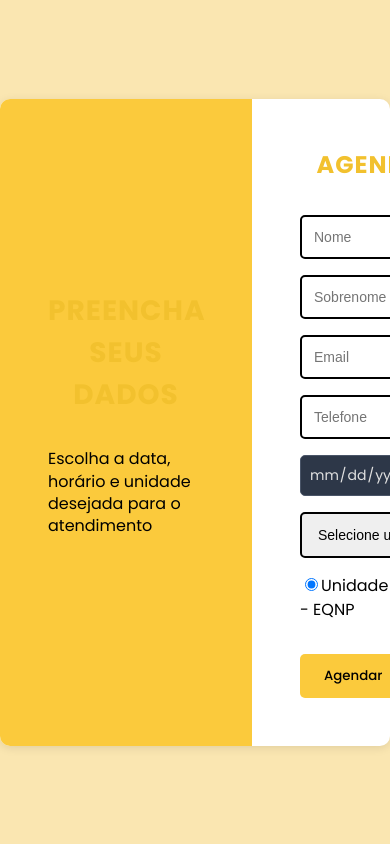
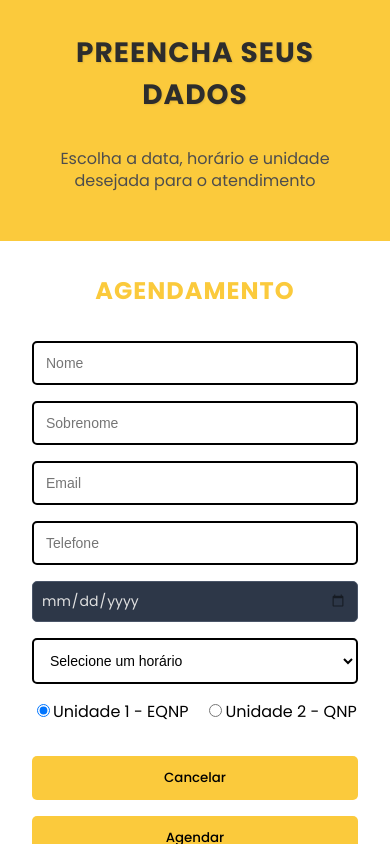
Before and after one commit to Trindaddy/Project_Vibers-Barbearia, a React (Vite) app in the folder Vibers_Barbearia/frontend/agendamento-vibers/: page /agendamento in a window 390 px wide. Built offline with nearby package versions, Linux system fonts and the light colour scheme.

Commit message:
Otimização e Responsividade

```diff
--- a/Vibers_Barbearia/frontend/agendamento-vibers/src/pages/AdminPainel/AdminPainel.module.css
+++ b/Vibers_Barbearia/frontend/agendamento-vibers/src/pages/AdminPainel/AdminPainel.module.css
@@ -4,6 +4,7 @@
   min-height: 100vh;
   padding: 2rem;
   text-align: center;
+  box-sizing: border-box;
 }
 
 .title {
@@ -18,7 +19,7 @@
 
 .cardContainer {
   display: flex;
-  flex-wrap: wrap; /* permite que eles se ajustem em telas menores */
+  flex-wrap: wrap;
   flex-direction: row;
   justify-content: center;
   gap: 1.5rem;
@@ -36,6 +37,7 @@
   display: flex;
   flex-direction: column;
   justify-content: space-between;
+  cursor: pointer;
 }
 
 .icon {
@@ -68,3 +70,13 @@
 .button:hover {
   background-color: #dbae27;
 }
+
+/* --- SEÇÃO DE RESPONSIVIDADE --- */
+@media (max-width: 768px) {
+  .container {
+    padding: 1.5rem;
+  }
+  .title {
+    font-size: 2rem;
+  }
+}
--- a/Vibers_Barbearia/frontend/agendamento-vibers/src/pages/AdminPainel/Configuracoes.module.css
+++ b/Vibers_Barbearia/frontend/agendamento-vibers/src/pages/AdminPainel/Configuracoes.module.css
@@ -2,10 +2,11 @@
 .container {
   background-color: #121212;
   color: #e0e0e0;
-  height: 100vh; /* Define uma altura fixa para a página inteira */
+  height: 100vh;
   display: flex;
   flex-direction: column;
-  overflow: hidden; /* Impede que a página inteira role */
+  overflow: hidden;
+  box-sizing: border-box;
 }
 
 .header {
@@ -13,13 +14,13 @@
   align-items: center;
   justify-content: center;
   position: relative;
-  padding: 2rem 2rem 0 2rem; /* Ajustado o padding */
+  padding: 2rem 2rem 0 2rem;
   margin-bottom: 2rem;
 }
 
 .botaoVoltar {
   position: absolute;
-  left: 2rem; /* Ajustado para alinhar com o padding */
+  left: 2rem;
   background: #2a2a2a;
   border: 1px solid #333;
   font-size: 1rem;
@@ -44,10 +45,10 @@
 }
 
 .content {
-  flex-grow: 1; /* Faz esta área ocupar todo o espaço vertical disponível */
-  overflow-y: auto; /* Adiciona a barra de rolagem vertical quando necessário */
-  padding: 0 2rem; /* Adiciona padding lateral */
-  max-width: 840px; /* Aumentado um pouco para incluir o padding */
+  flex-grow: 1;
+  overflow-y: auto;
+  padding: 0 2rem;
+  max-width: 840px;
   width: 100%;
   margin: 0 auto;
   box-sizing: border-box;
@@ -58,7 +59,7 @@
   padding: 1.5rem 2rem;
   border-radius: 8px;
   border: 1px solid #333;
-  margin-bottom: 1.5rem; /* Adicionado para espaçar os cards */
+  margin-bottom: 1.5rem;
 }
 
 .card h3 {
@@ -107,11 +108,11 @@ input[type="time"], input[type="date"], textarea {
   padding: 0.5rem;
   border-radius: 5px;
   font-family: inherit;
+  width: 100%;
+  box-sizing: border-box;
 }
 
 textarea {
-  width: 100%;
-  box-sizing: border-box;
   resize: vertical;
 }
 
@@ -162,7 +163,7 @@ textarea {
 .footer {
   display: flex;
   justify-content: center;
-  padding: 2rem; /* Adicionado padding para espaçamento */
+  padding: 2rem;
   background-color: #121212;
 }
 
@@ -182,22 +183,32 @@ textarea {
   background-color: #dbae27;
 }
 
-/* --- ESTILOS DA BARRA DE ROLAGEM --- */
 .content::-webkit-scrollbar {
-  width: 8px; /* Largura da barra de rolagem */
+  width: 8px;
 }
 
 .content::-webkit-scrollbar-track {
-  background: #1e1e1e; /* Fundo da trilha */
+  background: #1e1e1e;
   border-radius: 10px;
 }
 
 .content::-webkit-scrollbar-thumb {
-  background-color: #f2c12e; /* Cor da barra (dourado) */
+  background-color: #f2c12e;
   border-radius: 10px;
-  border: 2px solid #1e1e1e; /* Cria uma pequena borda ao redor da barra */
+  border: 2px solid #1e1e1e;
 }
 
 .content::-webkit-scrollbar-thumb:hover {
-  background-color: #dbae27; /* Cor da barra ao passar o mouse */
+  background-color: #dbae27;
 }
+
+/* --- SEÇÃO DE RESPONSIVIDADE --- */
+@media (max-width: 768px) {
+  .container, .header, .content, .footer {
+    padding-left: 1rem;
+    padding-right: 1rem;
+  }
+  .botaoVoltar {
+    left: 1rem;
+  }
+}
--- a/Vibers_Barbearia/frontend/agendamento-vibers/src/pages/AdminPainel/GerenciarLogos.module.css
+++ b/Vibers_Barbearia/frontend/agendamento-vibers/src/pages/AdminPainel/GerenciarLogos.module.css
@@ -4,6 +4,7 @@
   background-color: #121212;
   color: #e0e0e0;
   min-height: 100vh;
+  box-sizing: border-box;
 }
 
 .header {
@@ -42,8 +43,8 @@
 
 .content {
   display: grid;
-  grid-template-columns: repeat(auto-fit, minmax(350px, 1fr));
-  gap: 2rem;
+  grid-template-columns: repeat(auto-fit, minmax(320px, 1fr)); /* Reduzido o minmax */
+  gap: 1.5rem; /* Reduzido o gap */
 }
 
 .cardUpload, .cardPreview {
@@ -144,3 +145,10 @@
 .previewLight {
   background-color: #f4f7f6;
 }
+
+/* --- SEÇÃO DE RESPONSIVIDADE --- */
+@media (max-width: 768px) {
+  .container {
+    padding: 1rem;
+  }
+}
--- a/Vibers_Barbearia/frontend/agendamento-vibers/src/pages/Agendamento/Agendamento.module.css
+++ b/Vibers_Barbearia/frontend/agendamento-vibers/src/pages/Agendamento/Agendamento.module.css
@@ -1,27 +1,23 @@
-/* --- CORREÇÃO: Nova classe para estilizar o fundo da página --- */
 .pageContainer {
   font-family: 'Poppins', sans-serif;
   background-color: #FAE6B1;
   width: 100%;
   min-height: 100vh;
-  display: flex; /* Adicionado para ajudar na centralização do wrapper */
-  align-items: center; /* Adicionado para ajudar na centralização do wrapper */
-  justify-content: center; /* Adicionado para ajudar na centralização do wrapper */
-  /* --- ALTERAÇÃO: Padding removido para permitir a centralização perfeita --- */
+  display: flex;
+  align-items: center;
+  justify-content: center;
 }
-
-/* O seletor global 'body' foi removido */
 
 .wrapper {
   display: flex;
   flex-direction: row;
   width: 100%;
   max-width: 1000px;
-  /* margin: 2rem auto; foi movido para o pageContainer para melhor centralização */
   background-color: white;
   box-shadow: 0 2px 10px rgba(0,0,0,0.1);
   border-radius: 10px;
   overflow: hidden;
+  transition: all 0.3s ease; /* Adicionado para suavizar a transição */
 }
 
 .leftPane {
@@ -37,11 +33,14 @@
 .leftPane h2 {
   font-size: 28px;
   margin-bottom: 1rem;
+  color: #2d2d2d; /* --- CORREÇÃO: Cor do título escurecida para melhor contraste --- */
+  text-shadow: 1px 1px 2px rgba(0,0,0,0.1); /* Sombra sutil para legibilidade */
 }
 
 .leftPane p {
   font-size: 16px;
   line-height: 1.4;
+  color: #4d4d4d; /* Cor do parágrafo escurecida */
 }
 
 .rightPane {
@@ -62,13 +61,33 @@ form h2 {
   font-size: 24px;
   margin-bottom: 1rem;
   align-self: center;
+  color: #FBCA3C; /* Título do formulário em dourado */
 }
 input, select {
   padding: 0.75rem;
   font-size: 14px;
   border: 2px solid black;
   border-radius: 5px;
+  background-color: #fff; /* Garante fundo branco */
+  color: #000; /* Garante texto preto */
 }
+
+/* --- CORREÇÃO: Estilos específicos para o input de data --- */
+input[type="date"] {
+  position: relative;
+  color-scheme: light; /* Força o fundo branco no seletor de data */
+}
+
+/* Remove o ícone padrão do calendário em navegadores WebKit (Chrome, Safari) */
+input[type="date"]::-webkit-calendar-picker-indicator {
+  position: absolute;
+  right: 10px;
+  top: 50%;
+  transform: translateY(-50%);
+  opacity: 0.5;
+  cursor: pointer;
+}
+
 
 .unidade {
   display: flex;
@@ -124,7 +143,8 @@ input, select {
 
 .modalButtons {
   display: flex;
-  justify-content: space-between;
+  justify-content: flex-end;
+  gap: 0.5rem;
   margin-top: 1rem;
 }
 
@@ -134,161 +154,42 @@ input, select {
   cursor: pointer;
   font-weight: bold;
   border-radius: 5px;
+  color: white;
 }
 
 .modalButtons button:first-child {
-  /* background-color: #4caf50; */
-  color: white;
+  background-color: #4caf50;
 }
 
 .modalButtons button:last-child {
   background-color: #f44336;
-  color: white;
-}
-/* --- CORREÇÃO: Nova classe para estilizar o fundo da página --- */
-.pageContainer {
-  font-family: 'Poppins', sans-serif;
-  background-color: #FAE6B1;
-  width: 100%;
-  min-height: 100vh;
-  display: flex; /* Adicionado para ajudar na centralização do wrapper */
-  align-items: center; /* Adicionado para ajudar na centralização do wrapper */
-  justify-content: center; /* Adicionado para ajudar na centralização do wrapper */
-  /* --- ALTERAÇÃO: Padding removido para permitir a centralização perfeita --- */
 }
 
-/* O seletor global 'body' foi removido */
+/* --- SEÇÃO DE RESPONSIVIDADE --- */
+@media (max-width: 768px) {
+  .pageContainer {
+    align-items: flex-start; /* Alinha o conteúdo no topo */
+    padding: 0; /* Remove o padding para ocupar a tela toda */
+  }
 
   .wrapper {
-  display: flex;
-  flex-direction: row;
-  width: 100%;
-  max-width: 1000px;
-  /* margin: 2rem auto; foi movido para o pageContainer para melhor centralização */
-  background-color: white;
-  box-shadow: 0 2px 10px rgba(0,0,0,0.1);
-  border-radius: 10px;
-  overflow: hidden;
+    flex-direction: column; /* Empilha os painéis verticalmente */
+    border-radius: 0;
+    box-shadow: none;
+    min-height: 100vh;
+  }
+
+  .leftPane, .rightPane {
+    width: 100%; /* Ocupa a largura total */
+    box-sizing: border-box; /* Garante que o padding não quebre o layout */
+    padding: 2rem; /* Reduz o padding */
   }
 
   .leftPane {
-  background-color: #FBCA3C;
-  padding: 3rem;
-  width: 40%;
-  color: black;
-  display: flex;
-  flex-direction: column;
-  justify-content: center;
-}
-
-.leftPane h2 {
-  font-size: 28px;
-  margin-bottom: 1rem;
-}
-
-.leftPane p {
-  font-size: 16px;
-  line-height: 1.4;
-}
-
-.rightPane {
-  padding: 3rem;
-  width: 60%;
-  display: flex;
-  flex-direction: column;
-  justify-content: center;
-}
-
-form {
-  display: flex;
-  flex-direction: column;
-  gap: 1rem;
-}
-
-form h2 {
-  font-size: 24px;
-  margin-bottom: 1rem;
-  align-self: center;
-}
-input, select {
-  padding: 0.75rem;
-  font-size: 14px;
-  border: 2px solid black;
-  border-radius: 5px;
-}
-
-.unidade {
-  display: flex;
-  gap: 1rem;
-  align-items: center;
+    text-align: center; /* Centraliza o texto no painel amarelo */
   }
 
   .botaoContainer {
-  display: flex;
-  justify-content: space-between;
-  gap: 1rem;
-  margin-top: 1rem;
+    flex-direction: column-reverse; /* Empilha os botões e inverte a ordem */
   }
-
-.botaoContainer button {
-  background-color: #FBCA3C;
-  color: black;
-  border: none;
-  padding: 0.75rem 1.5rem;
-  font-weight: 500;
-  font-family: 'Poppins', sans-serif;
-  cursor: pointer;
-  border-radius: 5px;
-  transition: background-color 0.3s;
 }
-
-.botaoContainer button:hover {
-  background-color: #e0b12f;
-}
-
-.modal {
-  position: fixed;
-  top: 0;
-  left: 0;
-  width: 100%;
-  height: 100%;
-  background: rgba(0, 0, 0, 0.5);
-  display: flex;
-  justify-content: center;
-  align-items: center;
-  z-index: 999;
-}
-
-.modalContent {
-  background: #fff;
-  padding: 2rem;
-  border-radius: 10px;
-  width: 90%;
-  max-width: 400px;
-  text-align: left;
-  box-shadow: 0 0 10px rgba(0, 0, 0, 0.3);
-}
-
-.modalButtons {
-  display: flex;
-  justify-content: space-between;
-  margin-top: 1rem;
-}
-
-.modalButtons button {
-  padding: 0.5rem 1rem;
-  border: none;
-  cursor: pointer;
-  font-weight: bold;
-  border-radius: 5px;
-}
-
-.modalButtons button:first-child {
-  background-color: #4caf50;
-  color: white;
-}
-
-.modalButtons button:last-child {
-  background-color: #f44336;
-  color: white;
-}
```
Also changed, not shown: Vibers_Barbearia/frontend/agendamento-vibers/src/pages/AdminPainel/Agendamentos.module.css (+32 -12 lines), Vibers_Barbearia/frontend/agendamento-vibers/src/pages/Confirmacao/Confirmacao.module.css (+41 -19 lines), Vibers_Barbearia/frontend/agendamento-vibers/src/pages/LandingPage/LandingPage.module.css (+17 -10 lines). Lines whose indentation alone changed are shown as unchanged.
